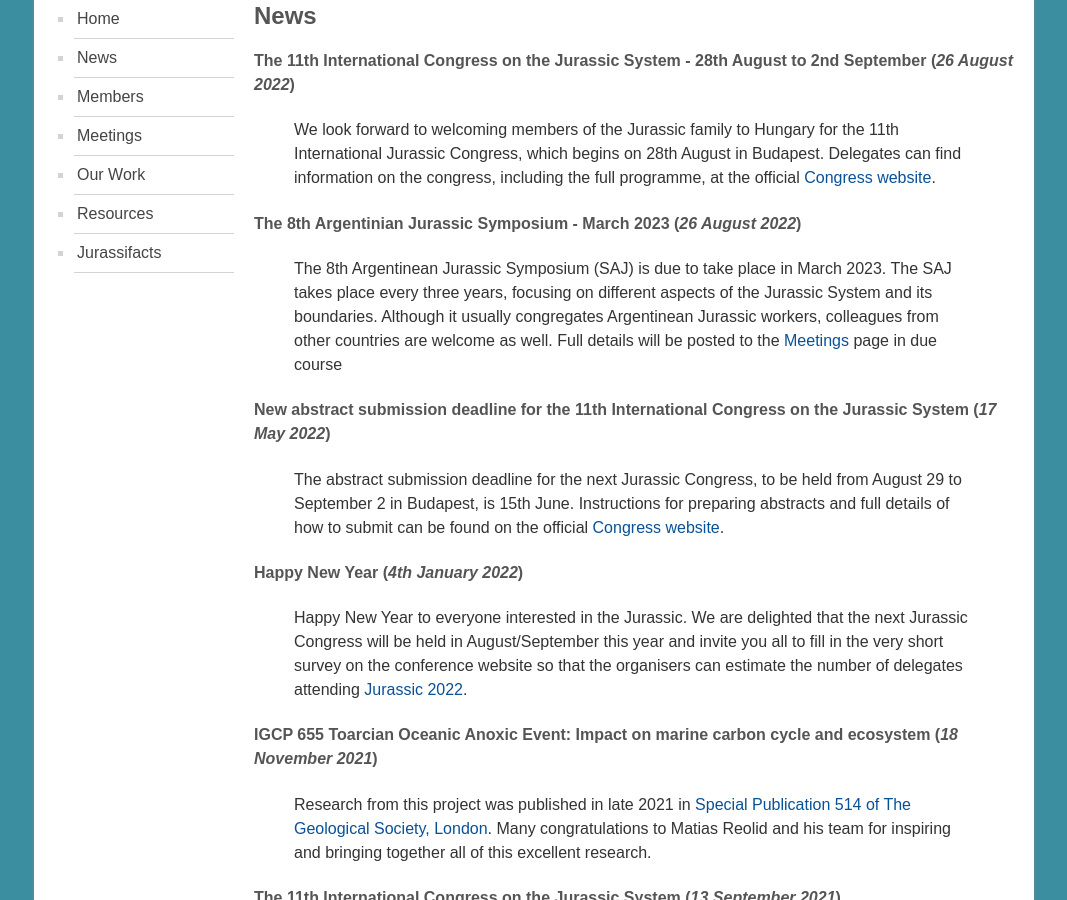
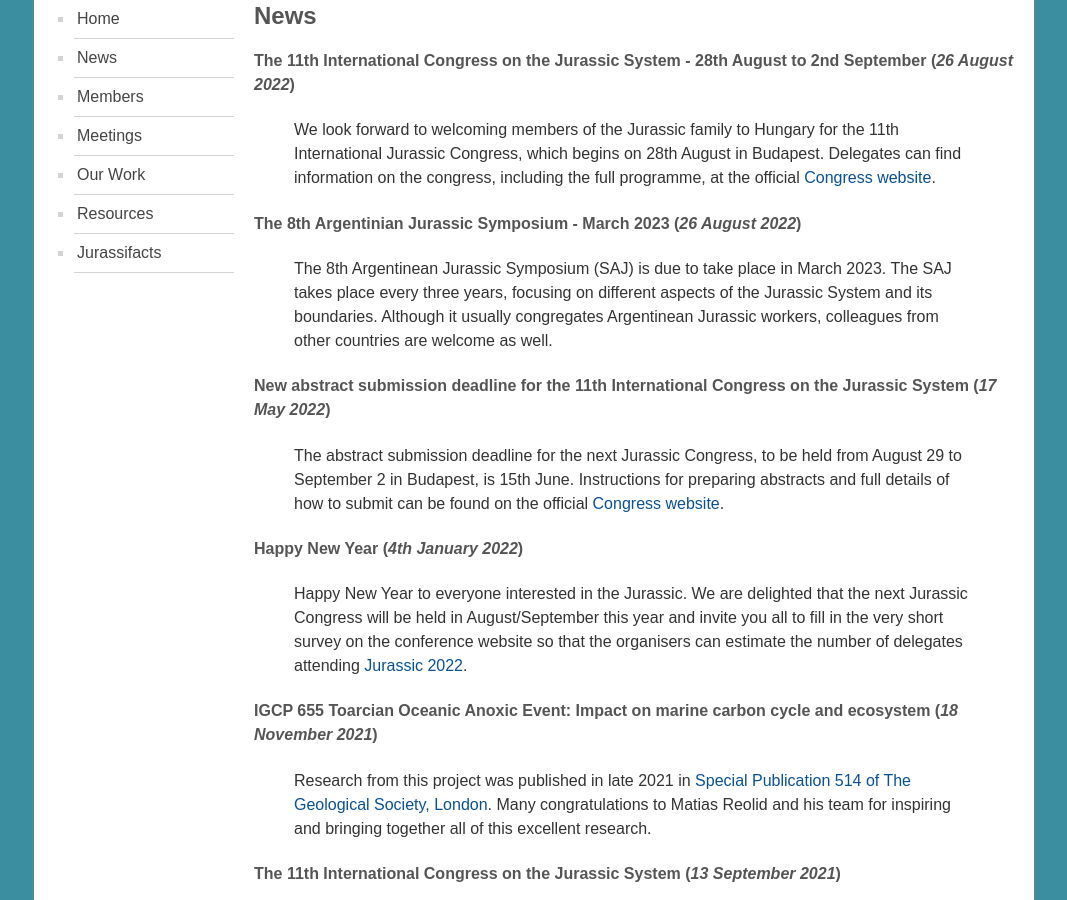
Before and after one commit to i-c-stratigraphy/subcommission-jurassic, a Jekyll site: the page built from pages/news.md, in a window 1280 px wide and 900 px high, scrolled down 413 px. Shown: the whole window, without its empty margins (106-1173 px from the left). Built offline with Jekyll 4.4.1, drawn with Linux system fonts in a browser that asks for light colours.

Commit message:
Update news.md

```diff
--- a/pages/news.md
+++ b/pages/news.md
@@ -9,7 +9,7 @@ permalink: /news
 > We look forward to welcoming members of the Jurassic family to Hungary for the 11th International Jurassic Congress, which begins on 28th August in Budapest. Delegates can find information on the congress, including the full programme, at the official [Congress website](https://jurassic2022.hu/).
 
 #### The 8th Argentinian Jurassic Symposium - March 2023 (*26 August 2022*)
-> The 8th Argentinean Jurassic Symposium (SAJ) is due to take place in March 2023. The SAJ takes place every three years, focusing on different aspects of the Jurassic System and its boundaries. Although it usually congregates Argentinean Jurassic workers, colleagues from other countries are welcome as well. Full details will be posted to the [Meetings](/meetings) page in due course
+> The 8th Argentinean Jurassic Symposium (SAJ) is due to take place in March 2023. The SAJ takes place every three years, focusing on different aspects of the Jurassic System and its boundaries. Although it usually congregates Argentinean Jurassic workers, colleagues from other countries are welcome as well.
 
 #### New abstract submission deadline for the 11th International Congress on the Jurassic System (*17 May 2022*)
 > The abstract submission deadline for the next Jurassic Congress, to be held from August 29 to September 2 in Budapest, is 15th June. Instructions for preparing abstracts and full details of how to submit can be found on the official [Congress website](https://jurassic2022.hu/).
```
